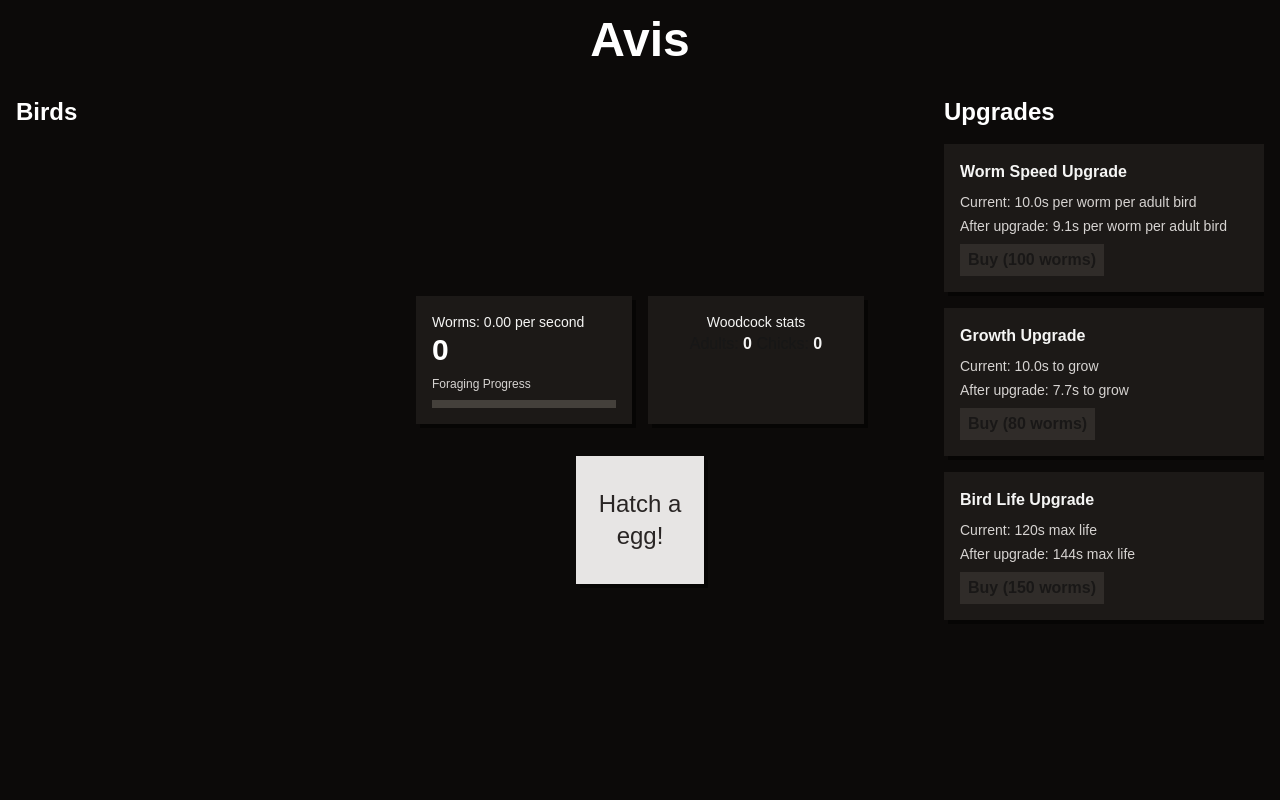
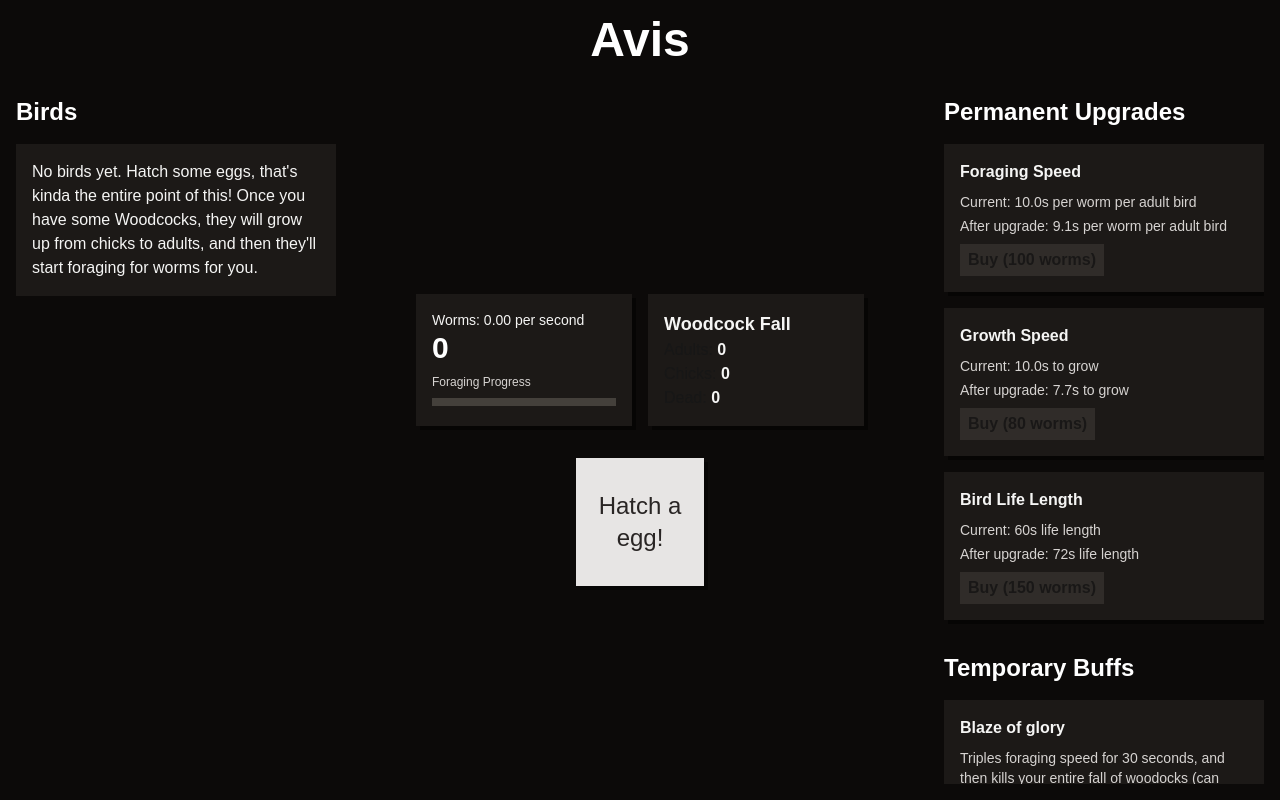
Before and after one commit to PythonAtSea/avis, a Next.js app: page / in a window 1280 px wide. Built offline with nearby package versions, Linux system fonts and the light colour scheme.

Commit message:
feat: add blaze of glory

```diff
--- a/src/app/page.tsx
+++ b/src/app/page.tsx
@@ -58,11 +58,13 @@ export default function Home() {
   const [worms, setWorms] = useState<number>(0);
   const [msPerWorm, setMsPerWorm] = useState<number>(10000);
   const [growMs, setGrowMs] = useState<number>(10000);
-  const [maxLife, setMaxLife] = useState<number>(120000);
+  const [maxLife, setMaxLife] = useState<number>(70000);
   const [wormSpeedUpgradeCost, setWormSpeedUpgradeCost] = useState<number>(100);
   const [growUpgradeCost, setGrowUpgradeCost] = useState<number>(80);
   const [maxLifeUpgradeCost, setMaxLifeUpgradeCost] = useState<number>(150);
+  const [deadBirds, setDeadBirds] = useState<number>(0);
   const [lastWormTime, setLastWormTime] = useState<number>(Date.now());
+  const [blazeStartTime, setBlazeStartTime] = useState<Date>(new Date(0));
 
   const getOrdinal = (num: number): string => {
     const j = num % 10;
@@ -100,20 +102,21 @@ export default function Home() {
   useEffect(() => {
     const interval = setInterval(() => {
       console.log("yo");
-      setBirds((prevBirds) =>
-        prevBirds
-          .filter((bird) => {
+      setBirds((prevBirds) => {
+        const aliveBirds = prevBirds.filter((bird) => {
           const ageInMs = new Date().getTime() - bird.birthDate.getTime();
           return ageInMs < maxLife;
-          })
-          .map((bird) => {
+        });
+        const deadCount = prevBirds.length - aliveBirds.length;
+        setDeadBirds((prev) => prev + deadCount);
+        return aliveBirds.map((bird) => {
           const ageInMs = new Date().getTime() - bird.birthDate.getTime();
           if (!bird.isAdult && ageInMs >= growMs) {
             return { ...bird, isAdult: true };
           }
           return bird;
-          })
-      );
+        });
+      });
     }, 0);
     return () => clearInterval(interval);
   }, [growMs, maxLife]);
@@ -185,6 +188,14 @@ export default function Home() {
                 })()}
               </div>
             ))}
+          {birds.length === 0 && (
+            <div className="bg-stone-900 text-stone-100 p-4 mb-4 shadow-offset-lg">
+              No birds yet. Hatch some eggs, that&apos;s kinda the entire point
+              of this! Once you have some Woodcocks, they will grow up from
+              chicks to adults, and then they&apos;ll start foraging for worms
+              for you.
+            </div>
+          )}
         </div>
 
         <div className="flex flex-col items-center justify-center flex-1 gap-8">
@@ -216,17 +227,21 @@ export default function Home() {
                 ></div>
               </div>
             </div>
-            <div className="bg-stone-900 p-4 text-center shadow-offset">
-              <p className="text-stone-100 text-sm">Woodcock stats</p>
+            <div className="bg-stone-900 p-4 shadow-offset">
+              <p className="text-stone-100 text-lg font-bold">Woodcock Fall</p>
               <p className="">
                 <span>Adults: </span>
                 <span className="text-stone-100 font-bold">
                   {birds.filter((b) => b.isAdult).length}
                 </span>
+                <br />
                 <span> Chicks: </span>
                 <span className="text-stone-100 font-bold">
                   {birds.filter((b) => !b.isAdult).length}
                 </span>
+                <br />
+                <span> Dead: </span>
+                <span className="text-stone-100 font-bold">{deadBirds}</span>
               </p>
             </div>
           </div>
@@ -238,14 +253,15 @@ export default function Home() {
           </button>
         </div>
 
-        <div className="w-80 overflow-y-auto custom-scrollbar">
-          <h2 className="text-2xl font-bold text-white mb-4 sticky top-0 bg-stone-950">
-            Upgrades
+        <div
+          className="w-80 overflow-y-auto custom-scrollbar"
+          style={{ height: "calc(100vh - 7rem)" }}
+        >
+          <h2 className="text-2xl font-bold text-white mb-4 top-0 bg-stone-950">
+            Permanent Upgrades
           </h2>
           <div className="bg-stone-900 p-4 shadow-offset mb-4">
-            <p className="text-stone-100 mb-2 font-semibold">
-              Worm Speed Upgrade
-            </p>
+            <p className="text-stone-100 mb-2 font-semibold">Foraging Speed</p>
             <p className="text-stone-300 text-sm mb-1">
               Current: {(msPerWorm / 1000).toFixed(1)}s per worm per adult bird
             </p>
@@ -271,7 +287,7 @@ export default function Home() {
             </button>
           </div>
           <div className="bg-stone-900 p-4 shadow-offset mb-4">
-            <p className="text-stone-100 mb-2 font-semibold">Growth Upgrade</p>
+            <p className="text-stone-100 mb-2 font-semibold">Growth Speed</p>
             <p className="text-stone-300 text-sm mb-1">
               Current: {(growMs / 1000).toFixed(1)}s to grow
             </p>
@@ -295,20 +311,21 @@ export default function Home() {
           </div>
           <div className="bg-stone-900 p-4 shadow-offset">
             <p className="text-stone-100 mb-2 font-semibold">
-              Bird Life Upgrade
+              Bird Life Length
             </p>
             <p className="text-stone-300 text-sm mb-1">
-              Current: {(maxLife / 1000).toFixed(0)}s max life
+              Current: {((maxLife - growMs) / 1000).toFixed(0)}s life length
             </p>
             <p className="text-stone-300 text-sm mb-2">
-              After upgrade: {(Math.floor(maxLife * 1.2) / 1000).toFixed(0)}s
-              max life
+              After upgrade:{" "}
+              {(Math.floor((maxLife - growMs) * 1.2) / 1000).toFixed(0)}s life
+              length
             </p>
             <button
               onClick={() => {
                 if (worms >= maxLifeUpgradeCost) {
                   setWorms(worms - maxLifeUpgradeCost);
-                  setMaxLife(Math.floor(maxLife * 1.2));
+                  setMaxLife(Math.floor((maxLife - growMs) * 1.2));
                   setMaxLifeUpgradeCost(Math.floor(maxLifeUpgradeCost * 1.2));
                 }
               }}
@@ -318,6 +335,76 @@ export default function Home() {
               Buy ({maxLifeUpgradeCost} worms)
             </button>
           </div>
+          <h2 className="text-2xl font-bold text-white mb-4 mt-8">
+            Temporary Buffs
+          </h2>
+          <div
+            className={`${
+              blazeStartTime.getTime() + 30000 > Date.now()
+                ? "bg-amber-600 animate-pulse"
+                : "bg-stone-900"
+            } p-4 shadow-offset mb-4 relative`}
+          >
+            <p className="text-stone-100 mb-2 font-semibold">Blaze of glory</p>
+            <p className="text-stone-300 text-sm mb-1">
+              Triples foraging speed for 30 seconds, and then kills your entire
+              fall of woodocks (can only be used once every 2 minutes).
+            </p>
+            {(() => {
+              const now = Date.now();
+              const buffEndTime = blazeStartTime.getTime() + 30000;
+              const cooldownEndTime = blazeStartTime.getTime() + 120000;
+
+              if (now < buffEndTime) {
+                const timeLeft = buffEndTime - now;
+                const progress = (timeLeft / 30000) * 100;
+                return (
+                  <div className="w-full bg-stone-700 h-2 mb-2">
+                    <div
+                      className="bg-red-500 h-2 transition-all duration-100"
+                      style={{ width: `${progress}%` }}
+                    ></div>
+                  </div>
+                );
+              } else {
+                const timeLeft = cooldownEndTime - now;
+                const progress = (timeLeft / 90000) * 100;
+                return (
+                  <div className="w-full bg-stone-700 h-2 mb-2">
+                    <div
+                      className="bg-blue-500 h-2 transition-all duration-100"
+                      style={{ width: `${Math.min(100 - progress, 100)}%` }}
+                    ></div>
+                  </div>
+                );
+              }
+              return null;
+            })()}
+            <button
+              onClick={() => {
+                if (birds.length > 0 && worms >= 500) {
+                  setWorms(worms - 500);
+                  setMsPerWorm(Math.floor(msPerWorm / 3));
+                  setBlazeStartTime(new Date());
+                  setTimeout(() => {
+                    setDeadBirds((prev) => prev + birds.length);
+                    setBirds([]);
+                  }, 30000);
+                  setTimeout(() => {
+                    setMsPerWorm(msPerWorm * 3);
+                  }, 30000);
+                }
+              }}
+              disabled={
+                worms < 500 ||
+                birds.length === 0 ||
+                blazeStartTime.getTime() + 120000 > Date.now()
+              }
+              className="font-bold bg-stone-700 px-2 py-1 hover:bg-stone-600 disabled:opacity-50 disabled:cursor-not-allowed"
+            >
+              Activate (500 worms)
+            </button>
+          </div>
         </div>
       </div>
     </div>
```
Lines whose indentation alone changed are shown as unchanged.
